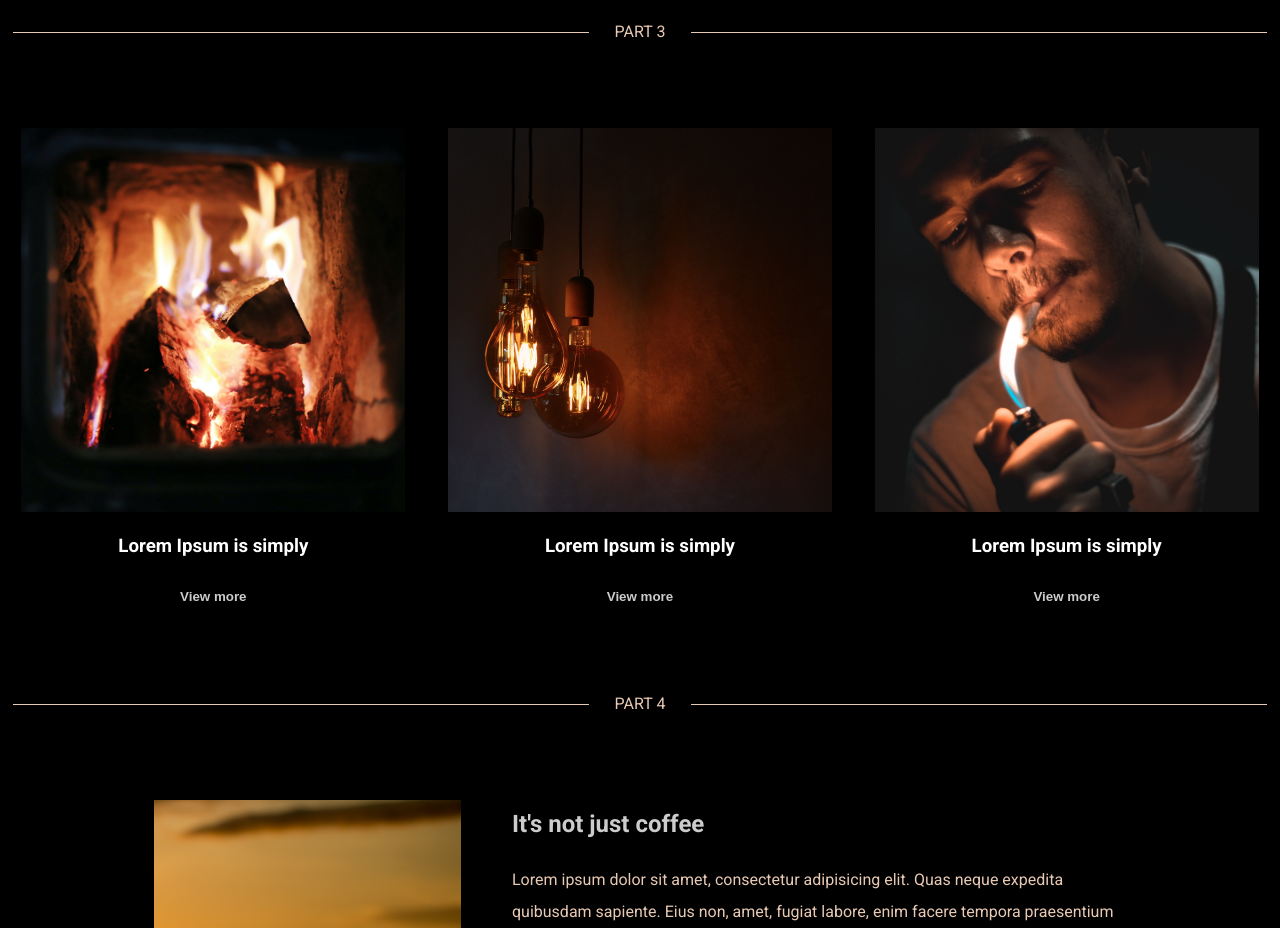
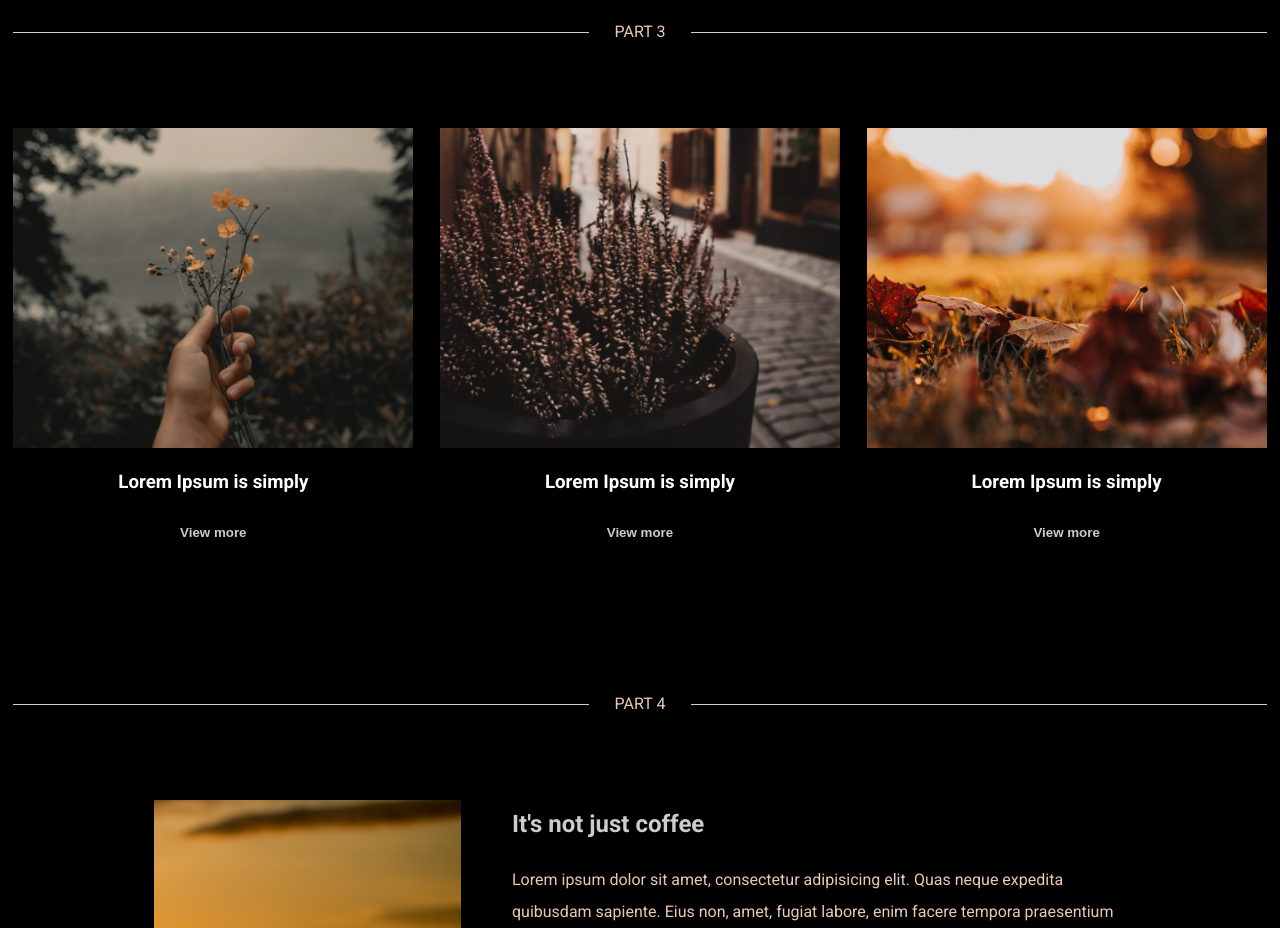
Before and after one commit to Gangbaekho/design-portfolio-one, a plain HTML site: page index.html in a window 1280 px wide. Shown: the part 2100-3028 px from the top of the page. Drawn offline with Linux system fonts and the light colour scheme; a web font is replaced by a local one.

Commit message:
part3 modify

```diff
--- a/main.css
+++ b/main.css
@@ -310,8 +310,8 @@ body {
 }
 
 .part-three-image-container > div {
-  width: 30%;
-  height: 100%;
+  width: 50vh;
+  height: 50vh;
   text-align: center;
 }
 
@@ -326,13 +326,13 @@ body {
 }
 
 .part-three-image1 {
-  background-image: url("./image/part-three-image1.jpg");
+  background-image: url("./asset/image_03.png");
 }
 .part-three-image2 {
-  background-image: url("./image/part-three-image2.jpg");
+  background-image: url("./asset/image_04.png");
 }
 .part-three-image3 {
-  background-image: url("./image/part-three-image3.jpg");
+  background-image: url("./asset/image_05.png");
 }
 
 .lorem-comment {
```
